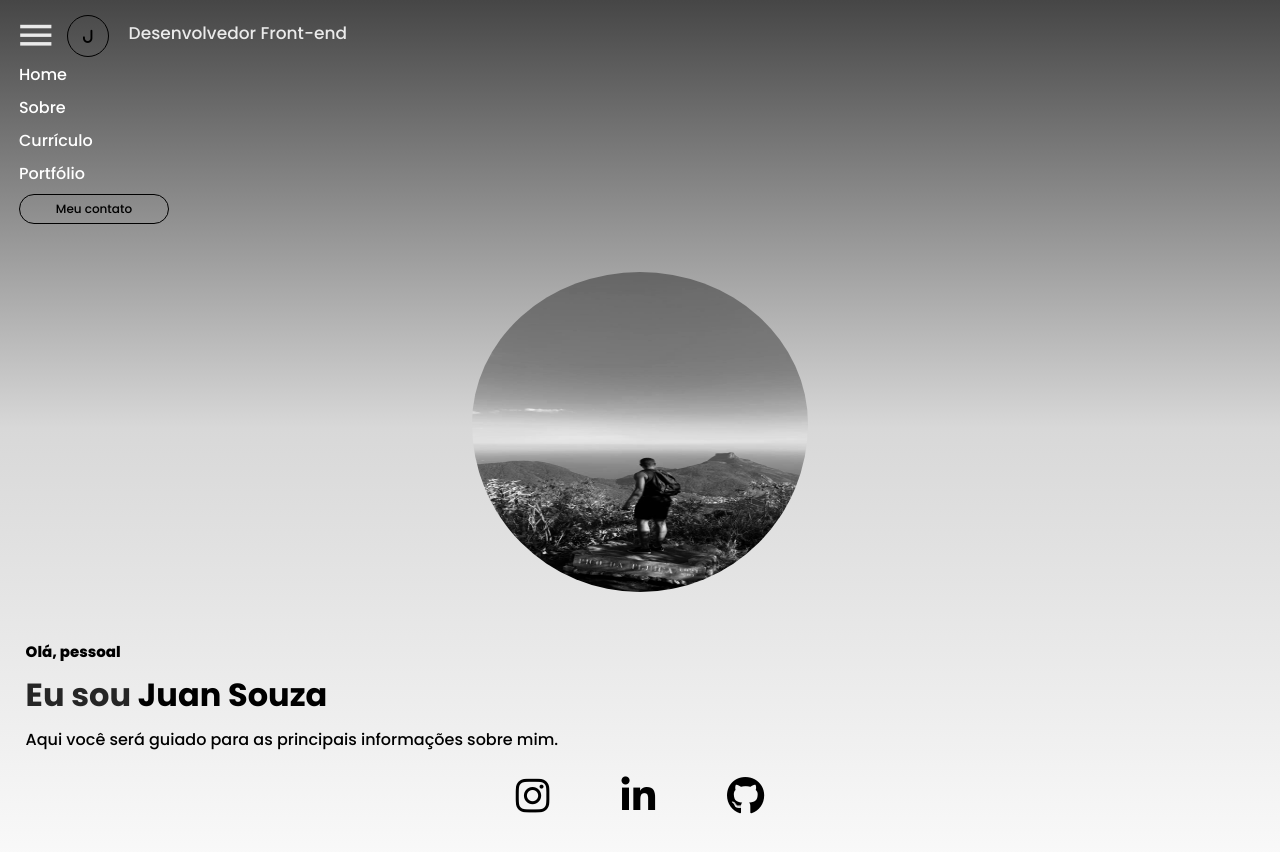
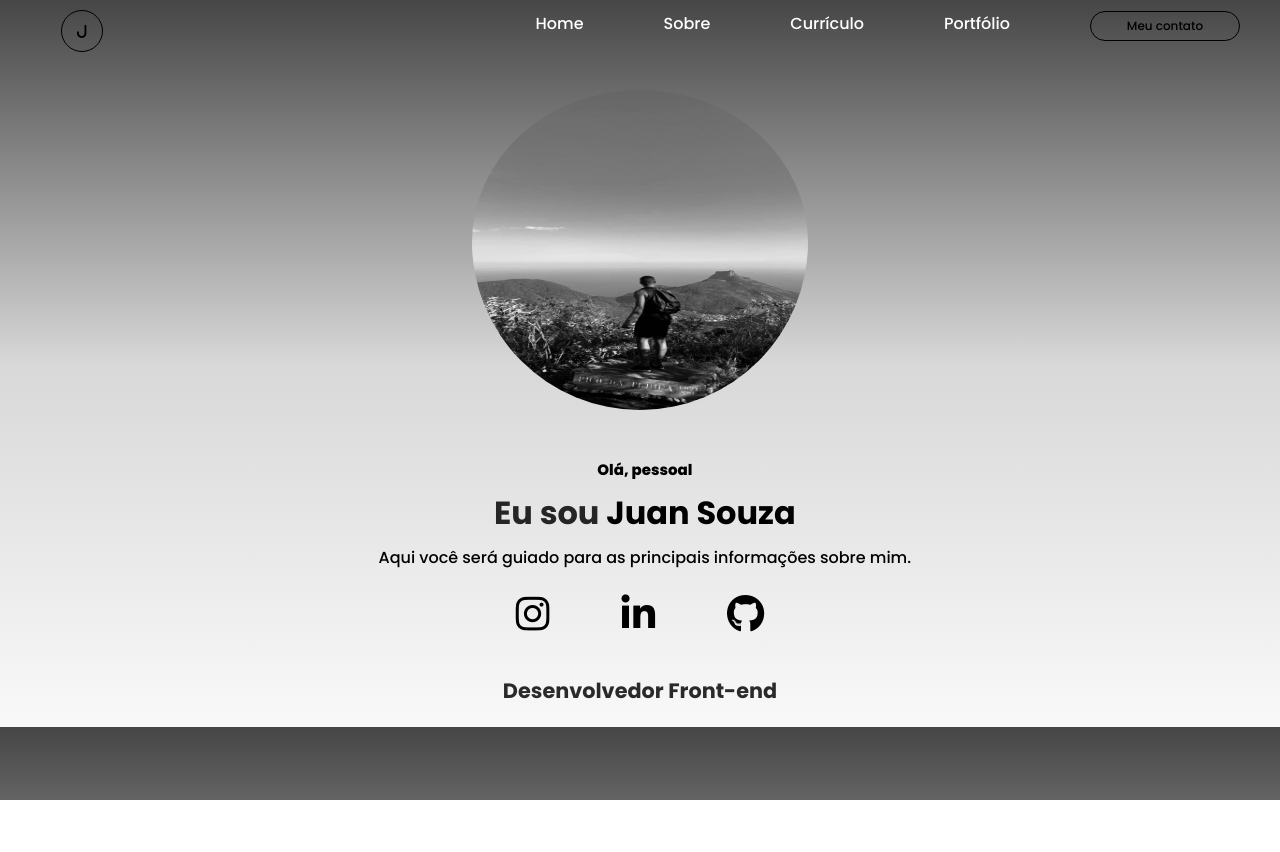
Before and after one commit to juansouz789/portfolio, a plain HTML site: page index.html in a window 1280 px wide. After the commit the page ends 800 px from the top, so only its background shows below. Drawn offline with Linux system fonts and the light colour scheme.

Commit message:
aprimorando

```diff
--- /dev/null
+++ b/estilos/media-query.css
@@ -0,0 +1,56 @@
+@charset "UTF-8";
+
+@media screen and (min-width:992px) {
+    #burguer{
+        display: none;
+    }
+    header{
+        justify-content: space-between;
+        align-items: center;
+        width: 100%;
+    }
+    menu ul{
+        margin: 0;
+        padding: 0;
+        display: flex;
+        flex-direction: row;
+        gap: 5em;
+        padding-right: 2.5em;
+        padding-top: 10px;
+    }
+    #logo{
+        padding: 0;
+        margin: 0;
+        padding-left:3.8em;
+        padding-top: 10px;
+    }
+    .icones{
+        align-items: center;
+        gap: 3em;
+    }
+    .icones h1{
+        display: none;
+        padding: 0;
+        margin: 0;
+        padding-top: 10px;
+    }
+    .texto{
+        text-align: center;
+    }
+    #tit{
+        display: block;
+        font-size: 1.3em;
+        font-weight: bold;
+        color: rgba(0, 0, 0, 0.83);
+        text-align: center;
+        padding-top: -2em;
+        padding-bottom: 1em;
+    }
+
+}
+
+@media screen and (min-width:600px) {
+    .texto{
+        text-align: center;
+    }
+}
--- a/estilos/style.css
+++ b/estilos/style.css
@@ -112,6 +112,7 @@ img{
     padding: 1em;
     padding-left: 1.6em;
     gap: 0.5em;
+    text-align: center;
 
 }
 .texto h3{
@@ -132,3 +133,6 @@ img{
     color: black;
     font-size: 2.4em;
 }
+#tit{
+    display: none;
+}
--- a/index.html
+++ b/index.html
@@ -5,6 +5,7 @@
     <meta name="viewport" content="width=device-width, initial-scale=1.0">
     <title>Portfólio</title>
     <link rel="stylesheet" href="estilos/style.css">
+    <link rel="stylesheet" href="estilos/media-query.css">
     <link rel="stylesheet" href="https://cdnjs.cloudflare.com/ajax/libs/font-awesome/6.1.0/css/all.min.css">
     <link href="https://fonts.googleapis.com/icon?family=Material+Icons" rel="stylesheet">
 
@@ -19,9 +20,9 @@
 
                 <menu id="itens">
                     <ul>
-                        <li><a href="#">Home</a></li>
+                        <li><a href="index.html">Home</a></li>
                         <li><a href="#">Sobre</a></li>
-                        <li><a href="#">Currículo</a></li>
+                        <li><a href="curriculo/cv.juan.novo.pdf" target="_blank">Currículo</a></li>
                         <li><a href="#">Portfólio</a></li>
                         <a href="https://wa.me/5521973222536" target="_blank"><button>Meu contato</button></a>
                     </ul>
@@ -44,6 +45,7 @@
                 <a href="https://www.linkedin.com/in/juan-souza-89b335226/" target="_blank"><i class="fa-brands fa-linkedin-in"></i></a>
                 <a href="https://github.com/juansouz789" target="_blank"><i class="fa-brands fa-github"></i></a>
             </div>
+            <h1 id="tit">Desenvolvedor Front-end</h1>
         </main>
 
     <script>
```
Also changed, not shown: 1 other file.
